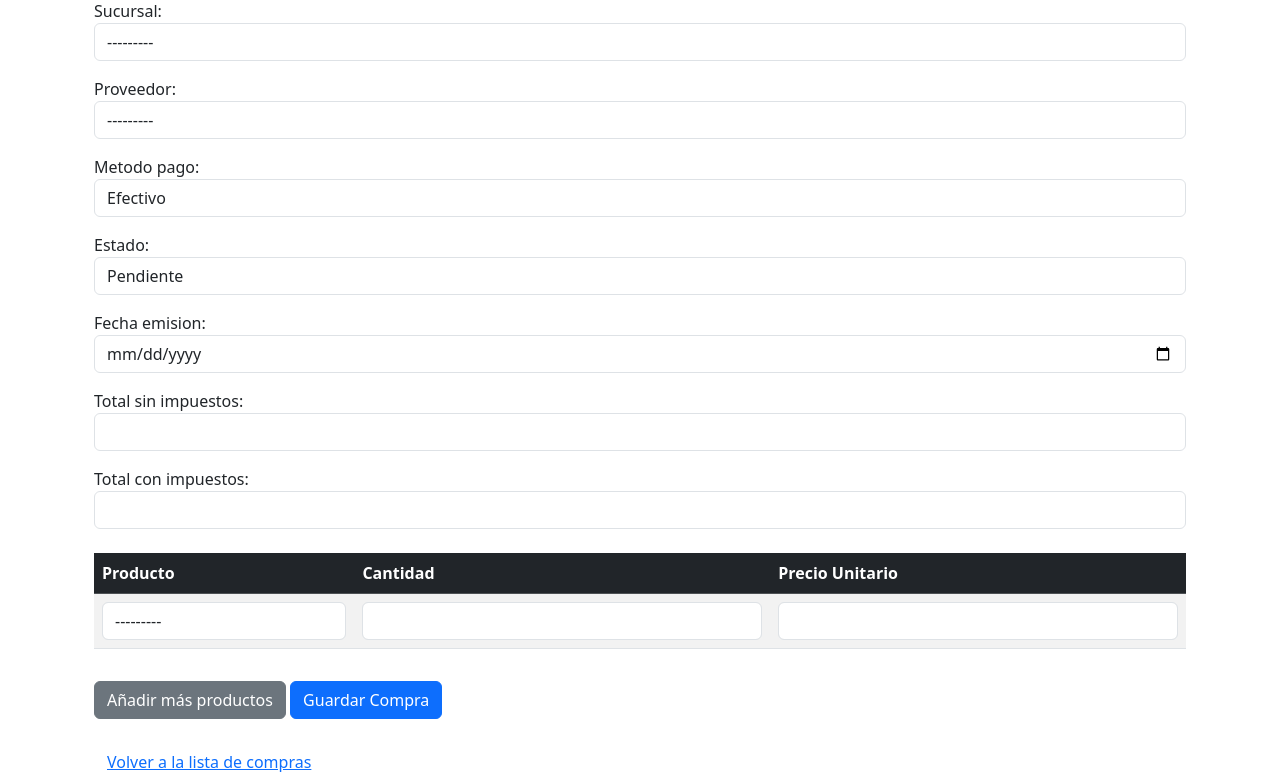
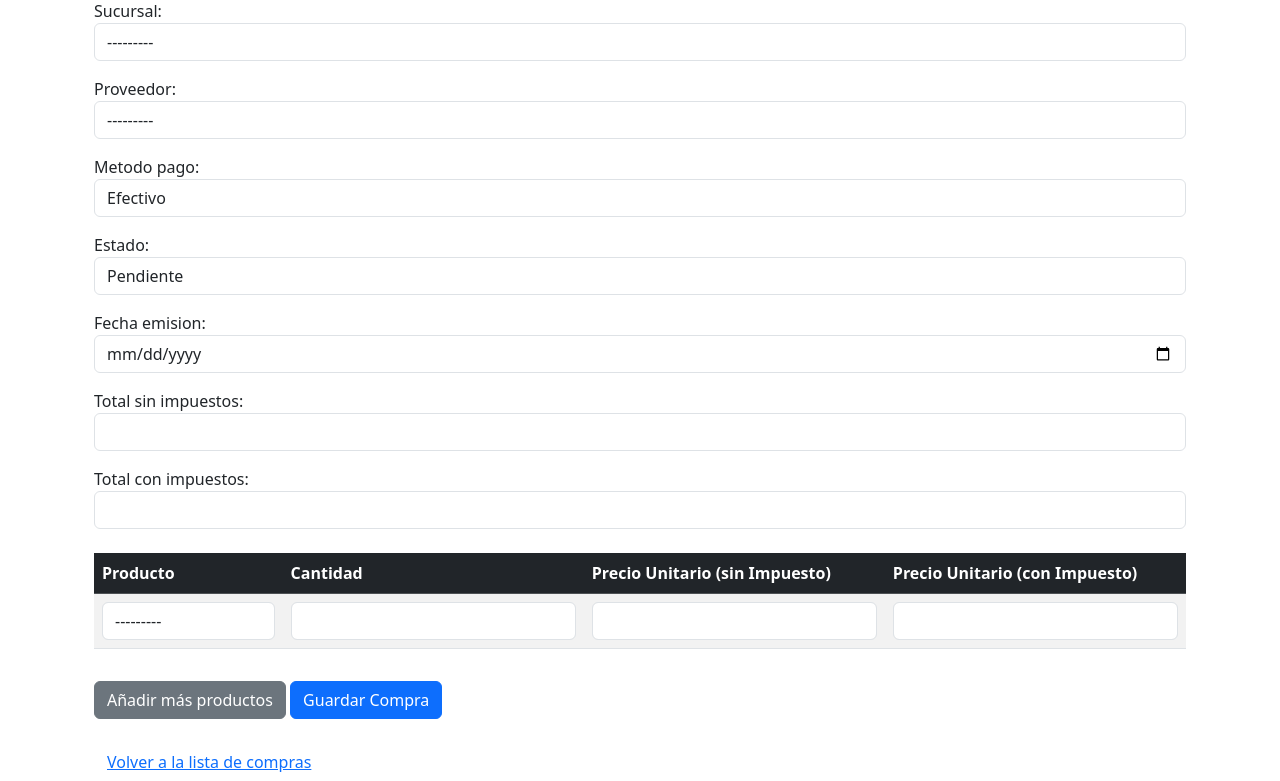
Before and after one commit to LuchoProgramer/Sistema-de-inventario-por-schemas, a Django app: page /compras/crear/ in a window 1280 px wide. Shown: the part 197-978 px from the top of the page. Run offline with Django 4.2, Linux system fonts and the light colour scheme; tables that the repository leaves empty hold one stand-in row (values such as "Sample post"); parts of the project's set-up code (start-up, migrations or seed data) failed here and were passed over.

Commit message:
Compras con impuesto

```diff
--- a/inventarios/compras_views.py
+++ b/inventarios/compras_views.py
@@ -6,6 +6,9 @@ from django.forms import inlineformset_factory
 from django.http import JsonResponse
 import pandas as pd
 from django import forms
+from facturacion.models import Impuesto
+from django.core.exceptions import ValidationError
+
 
 
 def lista_compras(request):
@@ -13,45 +16,41 @@ def lista_compras(request):
     return render(request, 'compras/lista_compras.html', {'compras': compras})
 
 def crear_compra_con_productos(request):
-    # Especificamos el prefijo 'detalles' al crear el formset
     DetalleCompraFormSet = inlineformset_factory(
         Compra, DetalleCompra, form=DetalleCompraForm, extra=1
     )
 
+    # Obtener el impuesto activo (suponiendo que hay un único impuesto activo)
+    impuesto_activo = Impuesto.objects.filter(activo=True).first()
+    if not impuesto_activo:
+        raise ValidationError("No hay un impuesto activo definido.")
+
     if request.method == 'POST':
-        print("Método POST recibido")
-        print(f"Datos POST: {request.POST}")
-
         compra_form = CompraForm(request.POST)
-        # Añadimos el prefijo al instanciar el formset con los datos POST
         formset = DetalleCompraFormSet(request.POST, prefix='detalles')
 
         if compra_form.is_valid() and formset.is_valid():
-            print("Formulario de compra válido")
             compra = compra_form.save()
 
             detalles = formset.save(commit=False)
-            print(f"Se están procesando {len(detalles)} detalles")
             for detalle in detalles:
-                print(f"Guardando detalle: Producto {detalle.producto}, Cantidad: {detalle.cantidad}")
                 detalle.compra = compra
+                precio_sin_impuesto = detalle.precio_unitario
+                detalle.precio_unitario = precio_sin_impuesto + (
+                    precio_sin_impuesto * (impuesto_activo.porcentaje / 100)
+                )
                 detalle.save()
 
             return redirect('compras:lista_compras')
-        else:
-            print("Errores en la validación de los formularios")
-            print(f"Errores en el formulario de compra: {compra_form.errors}")
-            print(f"Errores en el formset: {formset.errors}")
 
     else:
-        print("Método GET recibido")
         compra_form = CompraForm()
-        # Añadimos el prefijo al instanciar el formset vacío
         formset = DetalleCompraFormSet(prefix='detalles')
 
     return render(request, 'compras/crear_compra_con_productos.html', {
         'compra_form': compra_form,
-        'formset': formset
+        'formset': formset,
+        'impuesto_activo': impuesto_activo,  # Pasar el impuesto activo al contexto
     })
 
 
--- a/inventarios/forms.py
+++ b/inventarios/forms.py
@@ -1,6 +1,7 @@
 from django import forms
 from .models import Compra, Producto, Categoria, Transferencia, Presentacion, DetalleCompra
 from sucursales.models import Sucursal
+from facturacion.models import Impuesto
 
 class CompraForm(forms.ModelForm):
     class Meta:
@@ -26,6 +27,16 @@ class DetalleCompraForm(forms.ModelForm):
             'precio_unitario': forms.NumberInput(attrs={'class': 'form-control'}),
         }
 
+    def clean_precio_unitario(self):
+        precio_unitario = self.cleaned_data.get('precio_unitario')
+
+        # Obtener el impuesto activo
+        impuesto_activo = Impuesto.objects.filter(activo=True).first()
+        if impuesto_activo:
+            # Calcular el precio con impuesto
+            precio_unitario += precio_unitario * (impuesto_activo.porcentaje / 100)
+
+        return precio_unitario
 
 
 class ProductoForm(forms.ModelForm):
--- a/inventarios/templates/compras/crear_compra_con_productos.html
+++ b/inventarios/templates/compras/crear_compra_con_productos.html
@@ -6,15 +6,16 @@
 
         <form method="post" id="compra-form">
             {% csrf_token %}
-            {{ compra_form.as_p }}  <!-- Renderizamos los campos de la compra -->
-            {{ formset.management_form }}  <!-- Incluimos el management form -->
+            {{ compra_form.as_p }}
+            {{ formset.management_form }}
 
             <table id="productos-table" class="table table-striped mt-4">
                 <thead class="table-dark">
                     <tr>
                         <th>Producto</th>
                         <th>Cantidad</th>
-                        <th>Precio Unitario</th>
+                        <th>Precio Unitario (sin Impuesto)</th>
+                        <th>Precio Unitario (con Impuesto)</th>
                     </tr>
                 </thead>
                 <tbody id="productos-rows">
@@ -23,6 +24,9 @@
                         <td>{{ form.producto }}</td>
                         <td>{{ form.cantidad }}</td>
                         <td>{{ form.precio_unitario }}</td>
+                        <td>
+                            <input type="text" class="form-control" id="precio-con-impuesto-{{ forloop.counter }}" readonly>
+                        </td>
                     </tr>
                     {% endfor %}
                 </tbody>
@@ -35,40 +39,43 @@
         <a href="{% url 'compras:lista_compras' %}" class="btn btn-link mt-4">Volver a la lista de compras</a>
     </div>
 
-    <!-- Script para agregar dinámicamente más filas de productos -->
     {% block extra_js %}
     <script>
+        // Asignar el porcentaje de impuesto desde una variable de Django a una variable global de JS
+        var impuestoPorcentaje = parseFloat("{{ impuesto_activo.porcentaje|default:0 }}");
+
         document.getElementById('add-more-products').addEventListener('click', function() {
-            // Obtener el conteo actual de formularios desde el management_form
             const formCount = parseInt(document.getElementById('id_detalles-TOTAL_FORMS').value);
-            // Clonar la última fila del formulario
             const newForm = document.querySelector('.producto-form:last-of-type').cloneNode(true);
 
-            // Actualizar los nombres y IDs de los inputs
             newForm.querySelectorAll('input, select, textarea').forEach(input => {
                 const name = input.getAttribute('name');
                 const id = input.getAttribute('id');
                 if (name) {
-                    // Reemplazar el número en el nombre
                     const newName = name.replace(/detalles-(\d+)-/, `detalles-${formCount}-`);
                     input.setAttribute('name', newName);
                 }
                 if (id) {
-                    // Reemplazar el número en el id
                     const newId = id.replace(/id_detalles-(\d+)-/, `id_detalles-${formCount}-`);
                     input.setAttribute('id', newId);
                 }
-                // Limpiar el valor si no es un campo oculto
                 if (input.type !== 'hidden') {
                     input.value = '';
                 }
             });
 
-            // Agregar el nuevo formulario al DOM
             document.querySelector('#productos-table tbody').appendChild(newForm);
+            document.getElementById('id_detalles-TOTAL_FORMS').value = formCount + 1;
+        });
 
-            // Incrementar TOTAL_FORMS en el management_form
-            document.getElementById('id_detalles-TOTAL_FORMS').value = formCount + 1;
+        // Calcular el precio con impuesto en tiempo real
+        document.querySelectorAll('input[name$="precio_unitario"]').forEach((input, index) => {
+            input.addEventListener('input', function() {
+                const precioSinImpuesto = parseFloat(this.value) || 0;
+                const precioConImpuesto = precioSinImpuesto + (precioSinImpuesto * (impuestoPorcentaje / 100));
+
+                document.getElementById(`precio-con-impuesto-${index + 1}`).value = precioConImpuesto.toFixed(2);
+            });
         });
     </script>
     {% endblock %}
```
